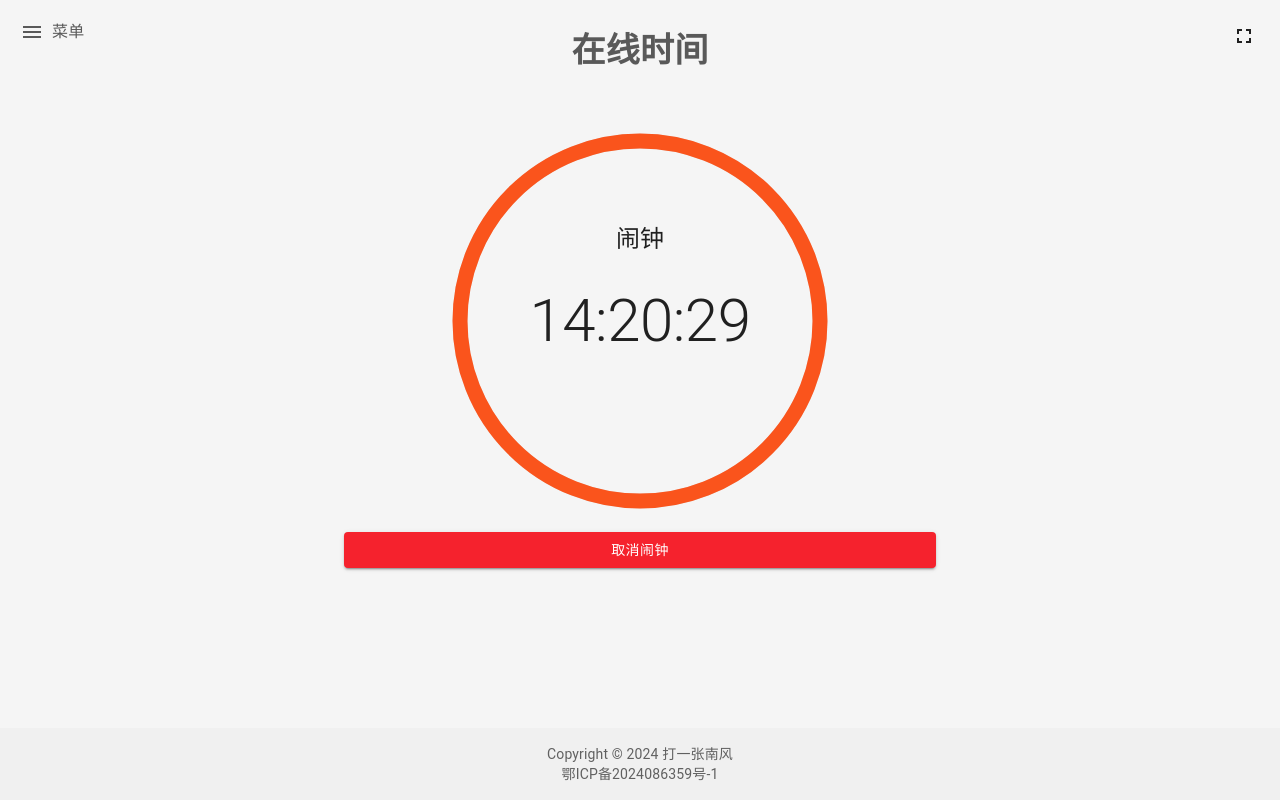
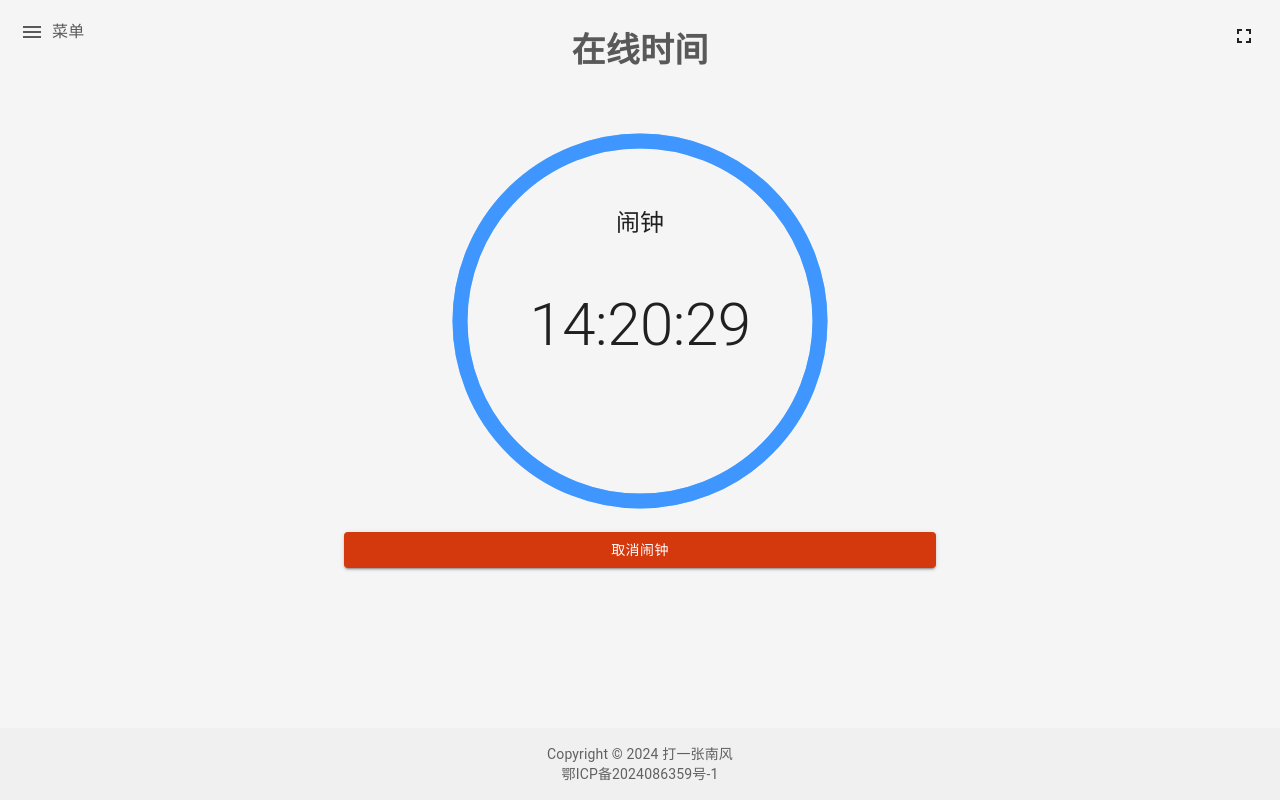
Before and after one commit to LouisYi-n/online-clock, a React (Vite) app: page /alarm-clock in a window 1280 px wide. Both pictures are taken after a click on the button "设置闹钟". Built offline with nearby package versions, Linux system fonts and the light colour scheme.

Commit message:
fix UI issue

```diff
--- a/src/components/AlarmClock.tsx
+++ b/src/components/AlarmClock.tsx
@@ -32,7 +32,7 @@ const SvgContainer = styled.svg`
 // 静态圆圈样式
 const StaticCircle = styled.circle`
     fill: none;
-    stroke: #e0e0e0;
+    stroke: #91caff;
     stroke-width: ${STROKE_WIDTH};
 `;
 
@@ -49,12 +49,12 @@ const createKeyframes = (circumference: number) => keyframes`
 // 倒计时圆圈样式
 const CountdownCircle = styled.circle<{ remainingTime: number; alarmTime: number }>`
     fill: none;
-    stroke: #fa541c;
+    stroke: #4096ff;
     stroke-width: ${STROKE_WIDTH};
     stroke-linecap: round;
     stroke-dasharray: ${2 * Math.PI * RADIUS}; // 圆的周长
     stroke-dashoffset: ${props => (2 * Math.PI * RADIUS) * (1 - props.remainingTime / props.alarmTime)};
-    animation: ${props => createKeyframes(2 * Math.PI * RADIUS)} ${props => props.alarmTime}s linear forwards;
+    animation: ${() => createKeyframes(2 * Math.PI * RADIUS)} ${props => props.alarmTime}s linear forwards;
 `;
 
 const AlarmClock: React.FC = () => {
@@ -121,11 +121,8 @@ const AlarmClock: React.FC = () => {
         <Box width="100%" p={3} display="flex" flexDirection="column" alignItems="center">
             <Box width="100%">
                 {alarmTime ? (
-                    <Box textAlign="center" mb={2} position="relative">
+                    <Box textAlign="center" mb={2} display="flex" flexDirection="column" alignItems="center">
                         <Box display="flex" justifyContent="center" alignItems="center" position="relative">
-                            <Box position="absolute" top="25%" left="35%" right="35%" textAlign="center">
-                                <Typography variant="h5">闹钟</Typography>
-                            </Box>
                             <SvgContainer>
                                 <StaticCircle cx={RADIUS + STROKE_WIDTH} cy={RADIUS + STROKE_WIDTH} r={RADIUS} />
                                 <CountdownCircle
@@ -136,7 +133,22 @@ const AlarmClock: React.FC = () => {
                                     alarmTime={alarmTimeRef.current}
                                 />
                             </SvgContainer>
-                            <Box position="absolute" textAlign="center" transform="translate(-50%, -50%)">
+                            <Box sx={{
+                                position: 'absolute',
+                                textAlign: 'center',
+                                top: '25%',   // 调整以确保文本居中
+                                left: '50%',
+                                transform: 'translate(-50%, -50%)'
+                            }}>
+                                <Typography variant="h5">闹钟</Typography>
+                            </Box>
+                            <Box sx={{
+                                position: 'absolute',
+                                textAlign: 'center',
+                                top: '40%',
+                                left: '50%',
+                                transform: 'translate(-50%, 10%)' // 调整以确保时间文本位于“闹钟”文本的下方
+                            }}>
                                 <Typography variant="h2">{formatTime(remainingTime)}</Typography>
                             </Box>
                         </Box>
@@ -206,7 +218,7 @@ const AlarmClock: React.FC = () => {
                         <Button
                             fullWidth
                             variant="contained"
-                            sx={{ backgroundColor: '#f5222d', '&:hover': { backgroundColor: '#ffccc7' } }} // 自定义颜色橙色及其悬停颜色
+                            sx={{ backgroundColor: '#d4380d', '&:hover': { backgroundColor: '#ffccc7' } }} // 自定义颜色橙色及其悬停颜色
                             onClick={() => {
                                 clearInterval(intervalId as number);
                                 setAlarmTime(null);
```
Also changed, not shown: 1 other file (tests, documents, lock files or other folders).
